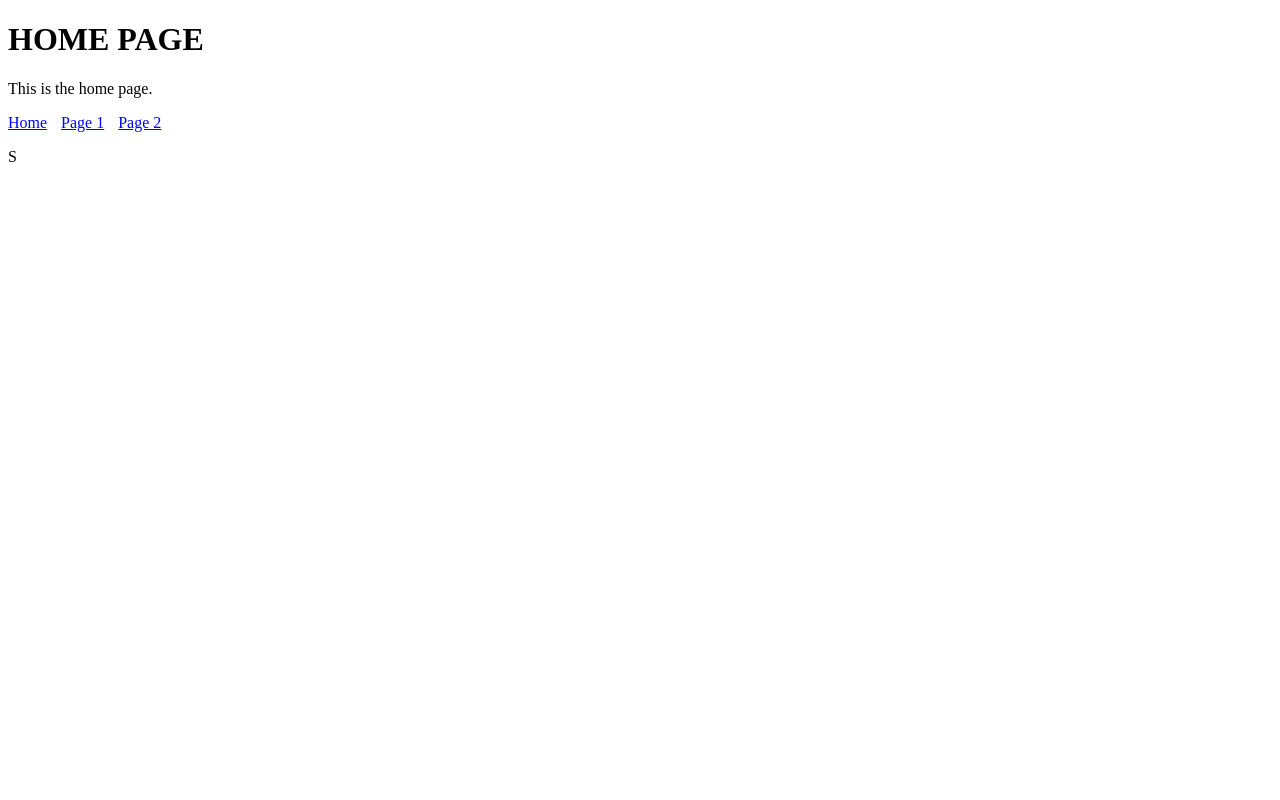
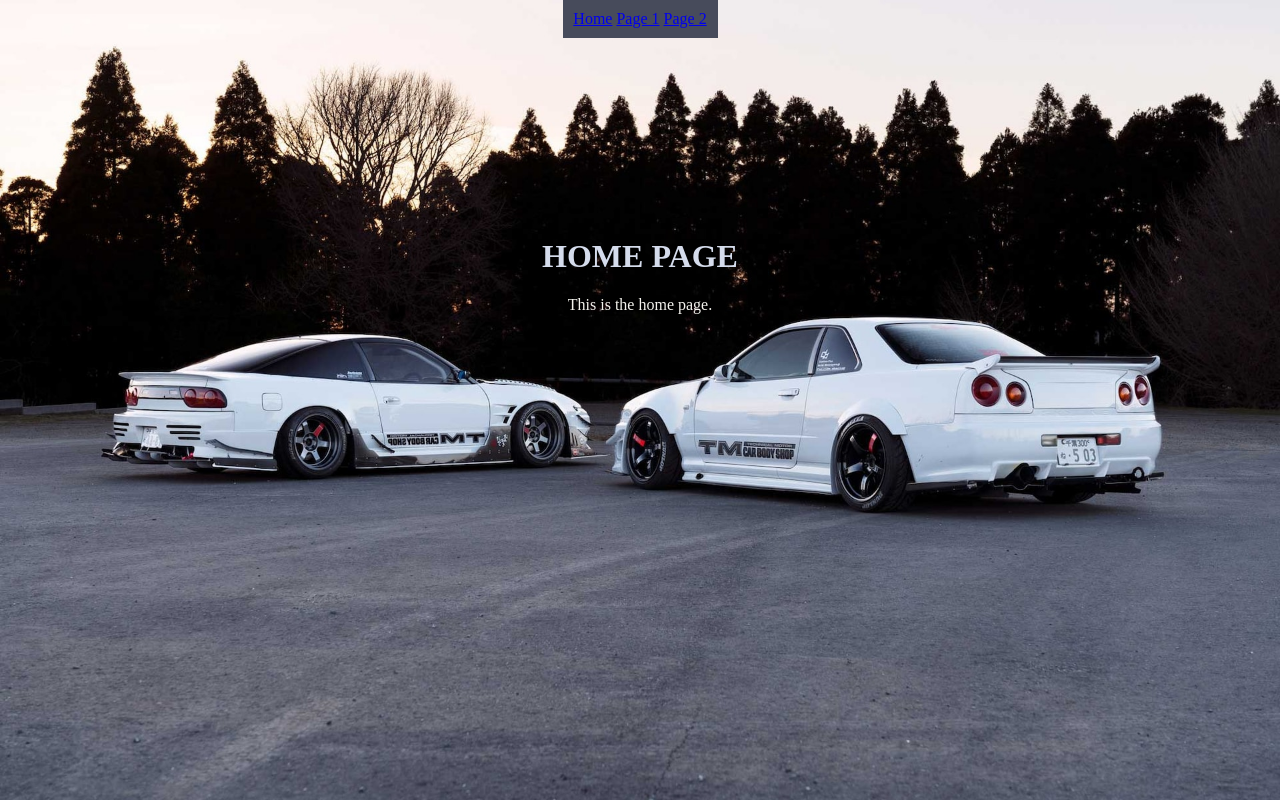
Before and after one commit to NavjotG/Website-project, a plain HTML site: page index.html in a window 1280 px wide. Drawn offline with Linux system fonts and the light colour scheme.

Commit message:
done title

```diff
--- a/CSS/style.css
+++ b/CSS/style.css
@@ -1,4 +1,36 @@
-a {
-    color: blue;
-    margin-right: 10px;
-  }
+html {
+    background: url(/img/Top-20-JDM-Cars-Of-All-Time-Otani-1995-180SX-1998-Skyline-25GT.jpg) no-repeat center fixed;
+    background-size: cover;
+}
+
+.bar {
+  color: #D5DCEC;
+  text-align: center;
+  background-color: #474B5B;
+  width: 135px;;
+  margin: auto;
+  padding: 10px;
+}
+
+a:visited {
+  color: #D5DCEC;
+}
+
+body {
+  margin: auto;
+  text-align: center;
+  padding: 0px 0px;
+}
+
+.title {
+  margin: 200px;
+}
+
+
+h1 {
+  color: #D5DCEC;
+}
+
+p {
+  color: #F4F3EE;
+}
--- a/index.html
+++ b/index.html
@@ -8,13 +8,15 @@
   </head>
 
   <body>
-    <h1>HOME PAGE</h1>
-    <p>This is the home page.</p>
-    <p>
+    <div class="bar">
       <a href="index.html">Home</a>
       <a href="page1.html">Page 1</a>
       <a href="page2.html">Page 2</a>
-    </p>
+    </div>
+    <div class="title">
+      <h1>HOME PAGE</h1>
+      <p>This is the home page.</p>
+    </div>
+    <p></p>
   </body>
 </html>
-S
```
Also changed, not shown: page1.html (+5 -4 lines).
